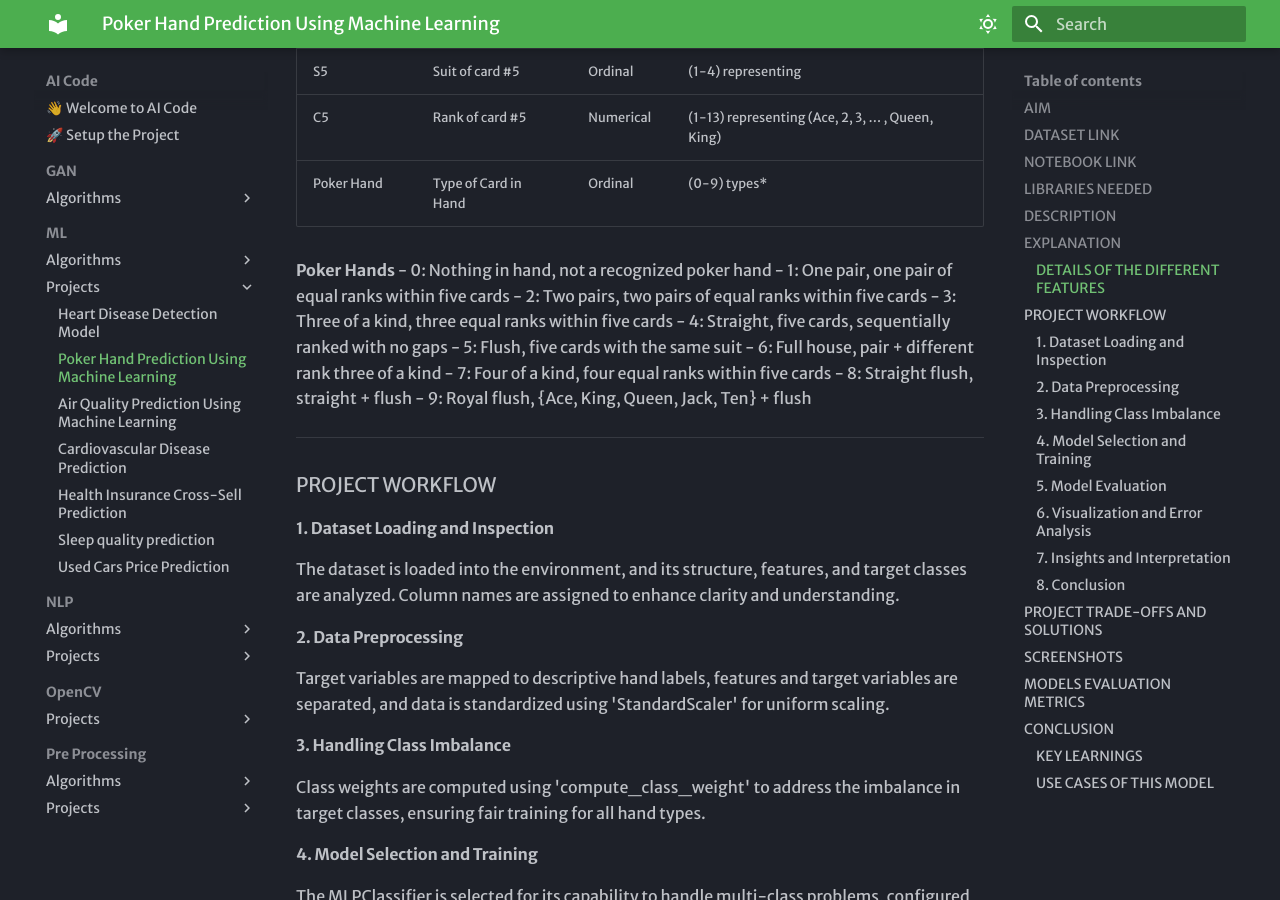
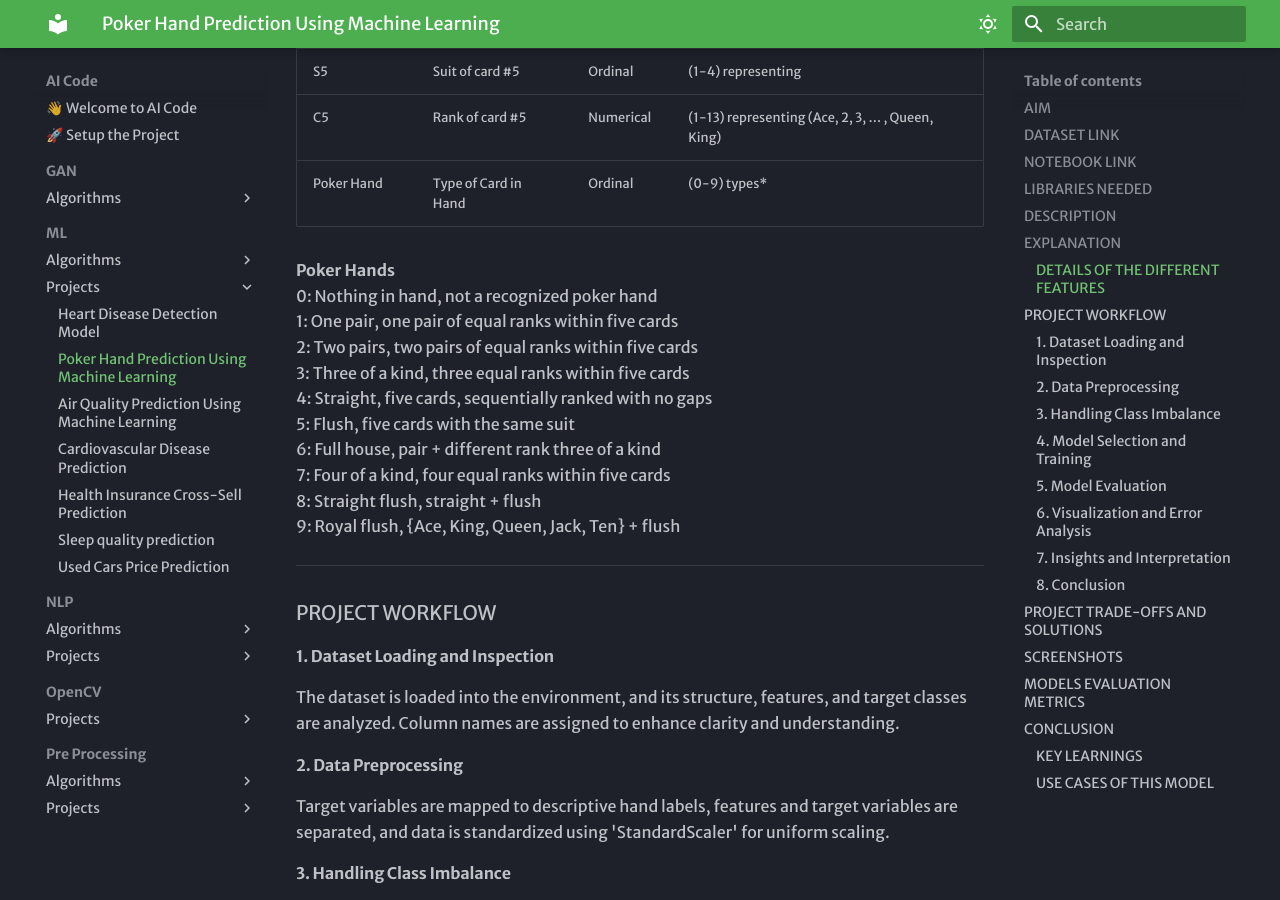
Before and after one commit to Avdhesh-Varshney/AI-Code, an MkDocs documentation site: the page built from docs/ML/projects/Poker_Hand_Prediction.md, in a window 1280 px wide and 900 px high, scrolled down 2273 px. Built offline with MkDocs 1.6.1 and Material for MkDocs 9.7.7, drawn with Linux system fonts in a browser that asks for light colours; some web fonts are replaced.

```diff
--- a/docs/ML/projects/Poker_Hand_Prediction.md
+++ b/docs/ML/projects/Poker_Hand_Prediction.md
@@ -59,17 +59,17 @@ This project involves building a classification model to predict poker hands usi
 | C5 | Rank of card #5 | Numerical | (1-13) representing (Ace, 2, 3, … , Queen, King) |
 | Poker Hand | Type of Card in Hand | Ordinal | (0-9) types* |
 
-**Poker Hands**
-- 0: Nothing in hand, not a recognized poker hand
-- 1: One pair, one pair of equal ranks within five cards
-- 2: Two pairs, two pairs of equal ranks within five cards
-- 3: Three of a kind, three equal ranks within five cards
-- 4: Straight, five cards, sequentially ranked with no gaps
-- 5: Flush, five cards with the same suit
-- 6: Full house, pair + different rank three of a kind
-- 7: Four of a kind, four equal ranks within five cards
-- 8: Straight flush, straight + flush
-- 9: Royal flush, {Ace, King, Queen, Jack, Ten} + flush
+**Poker Hands** <br>
+0: Nothing in hand, not a recognized poker hand <br>
+1: One pair, one pair of equal ranks within five cards <br>
+2: Two pairs, two pairs of equal ranks within five cards <br>
+3: Three of a kind, three equal ranks within five cards <br>
+4: Straight, five cards, sequentially ranked with no gaps <br>
+5: Flush, five cards with the same suit <br>
+6: Full house, pair + different rank three of a kind <br>
+7: Four of a kind, four equal ranks within five cards <br>
+8: Straight flush, straight + flush <br>
+9: Royal flush, {Ace, King, Queen, Jack, Ten} + flush <br>
 
 ---
 
```
